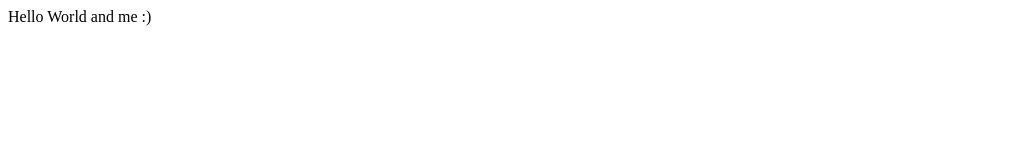
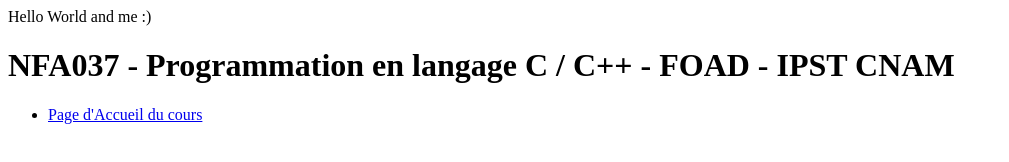
Before and after one commit to Richalbert/richalbert.github.io, a plain HTML site: page index.html in a window 1280 px wide. Shown: the whole page, without its empty margins (0-1009 px from the left). Drawn offline with Linux system fonts and the light colour scheme.

Commit message:
first link to ipst

```diff
--- a/index.html
+++ b/index.html
@@ -1 +1,8 @@
 Hello World and me :)
+
+<h1>NFA037 - Programmation en langage C / C++ - FOAD - IPST CNAM</h1>
+
+<ul>
+	<li><a href="https://lecnam.net/">Page d'Accueil du cours</a></li>
+
+</ul>
```
